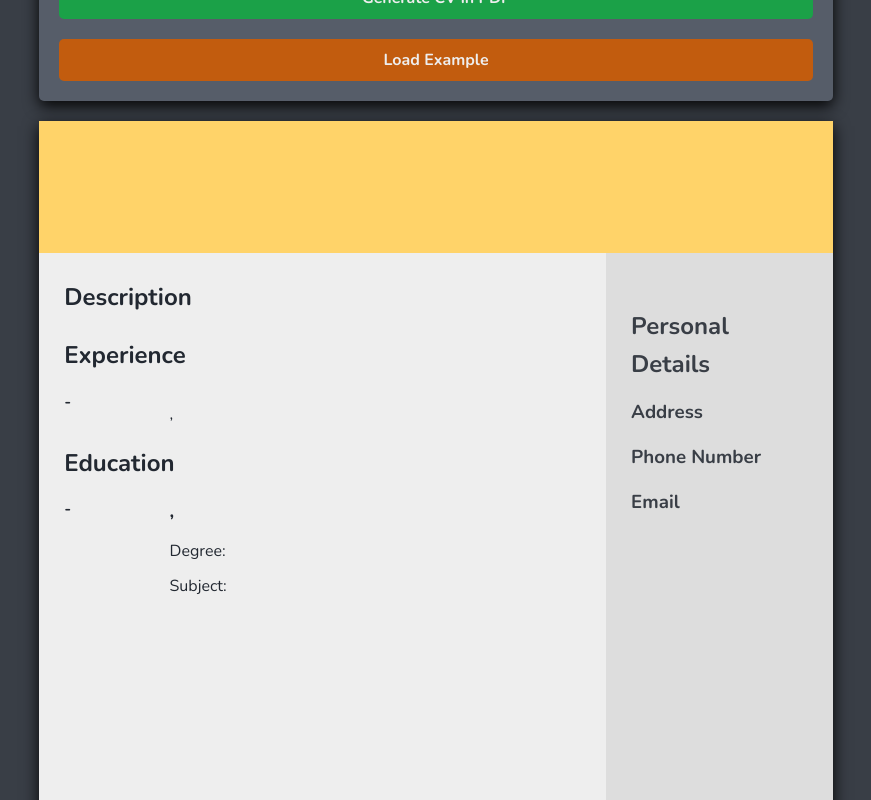
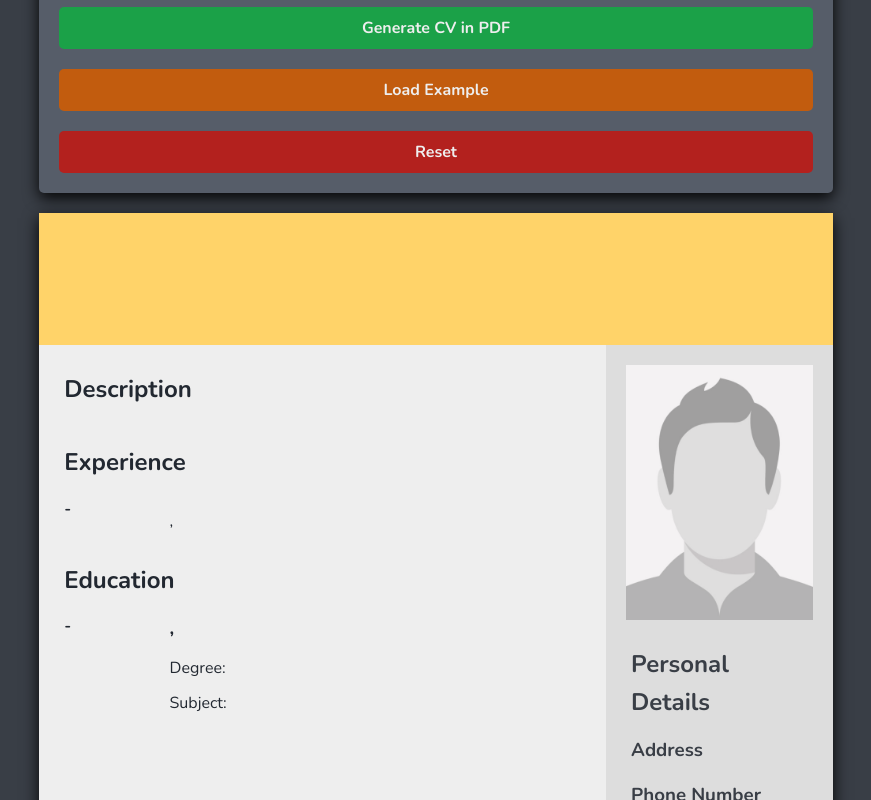
Before and after one commit to GBN6/CV-Application, a React (Create React App) app: page / in a window 1280 px wide. Shown: the part 1500-2300 px from the top of the page, without its empty margins (204-1075 px from the left). Built offline with nearby package versions, Linux system fonts and the light colour scheme.

Commit message:
Add reset preview button

```diff
--- a/src/components/CvForm/CvForm.js
+++ b/src/components/CvForm/CvForm.js
@@ -16,6 +16,7 @@ const CvForm = ({
   onDeleteEducation,
   onPrint,
   onLoadExample,
+  onReset,
 }) => {
   return (
     <CvWrapper>
@@ -34,6 +35,7 @@ const CvForm = ({
       />
       <Button text='Generate CV in PDF' onClick={onPrint} primary></Button>
       <Button text="Load Example" onClick={onLoadExample} secondary></Button>
+      <Button text="Reset" onClick={onReset} red></Button>
     </CvWrapper>
   );
 };
--- a/src/components/CvPreview/ResultContent.js
+++ b/src/components/CvPreview/ResultContent.js
@@ -16,7 +16,7 @@ const ResultContent = ({ personalInfo, experience, education }) => {
   return (
     <ContentWrap>
       <Section title='Description' contrastTitle>
-        {personalInfo.description}
+        <Description>{personalInfo.description}</Description>
       </Section>
       <Section title='Experience'>{experienceItems}</Section>
       <Section title='Education'>{educationItems}</Section>
@@ -30,4 +30,8 @@ const ContentWrap = styled.div`
   color: #222831;
 `;
 
+const Description = styled.div`
+  font-style: italic;
+`;
+
 export default ResultContent;
--- a/src/components/CvPreview/ResultSidebar.js
+++ b/src/components/CvPreview/ResultSidebar.js
@@ -24,8 +24,6 @@ const SidebarWrap = styled.div`
 
 const Photo = styled.img`
   margin-bottom: 2rem;
-  max-height: 300px;
-  max-width: 170px;
 `;
 
 export default ResultSidebar;
--- a/src/components/Main.js
+++ b/src/components/Main.js
@@ -124,19 +124,12 @@ const Main = () => {
     });
   };
 
-  // const handlePrint = () => {
-  //   const input = document.getElementById('divToPrint');
-  //   console.log(input)
-  //   html2canvas(input).then((canvas) => {
-  //     const imgData = canvas.toDataURL('image/png')
-  //     const pdf = new jsPDF();
-  //     pdf.addImage(imgData, 'JPEG', 0, 0)
-  //     pdf.save('cv.pdf')
-  //   })
-  // }
-
   const handleLoadExample = () => {
     setCv(exampleCV);
+  };
+
+  const handleReset = () => {
+    setCv(emptyCv);
   };
 
   const componentRef = useRef();
@@ -155,6 +148,7 @@ const Main = () => {
         onDeleteEducation={handleDeleteEducation}
         onPrint={handlePrint}
         onLoadExample={handleLoadExample}
+        onReset={handleReset}
       />
       <CvPreview cv={cv} ref={componentRef} />
     </MainWrapper>
--- a/src/components/Utility/Button.js
+++ b/src/components/Utility/Button.js
@@ -1,8 +1,17 @@
 import React from 'react';
 import styled, { css } from 'styled-components';
 
-const Button = ({ text, onClick, primary, secondary }) => {
-  return <ButtonWrap primary={primary} secondary={secondary} onClick={onClick}>{text}</ButtonWrap>;
+const Button = ({ text, onClick, primary, secondary, red }) => {
+  return (
+    <ButtonWrap
+      primary={primary}
+      secondary={secondary}
+      red={red}
+      onClick={onClick}
+    >
+      {text}
+    </ButtonWrap>
+  );
 };
 const ButtonWrap = styled.button`
   padding: 1rem;
@@ -18,7 +27,7 @@ const ButtonWrap = styled.button`
     props.primary &&
     css`
       background-color: #1ba148;
-      color: #EEEEEE;
+      color: #eeeeee;
       &:hover {
         background-color: #0a9037;
       }
@@ -26,9 +35,9 @@ const ButtonWrap = styled.button`
         background-color: #098026;
       }
     `}
-    ${(props) =>
-      props.secondary &&
-      css`
+  ${(props) =>
+    props.secondary &&
+    css`
         background-color: #c25c0e};
         color: #EEEEEE;
         &:hover {
@@ -38,6 +47,18 @@ const ButtonWrap = styled.button`
           background-color: #a03a0c;
         }
       `}
+    ${(props) =>
+    props.red &&
+    css`
+      background-color: #b3211e;
+      color: #EEEEEE;
+      &:hover {
+        background-color: #a2100d;
+      }
+      &:active {
+        background-color: #91000c;
+      }
+    `}
 `;
 
 export default Button;
--- a/src/components/Utility/Section.js
+++ b/src/components/Utility/Section.js
@@ -14,7 +14,7 @@ const SectionWrap = styled.section`
   display: flex;
   flex-direction: column;
   gap: 0.5rem;
-  margin-bottom: 1rem;
+  margin-bottom: 2rem;
 `;
 
 const Title = styled.h2`
--- a/src/components/Utility/emptyCv.js
+++ b/src/components/Utility/emptyCv.js
@@ -1,11 +1,12 @@
 import { v4 as uuidv4 } from "uuid";
+import emptyPhoto from '../../assets/photo.png'
 
 const emptyCv = {
   personalInfo: {
     firstName: "",
     lastName: "",
     title: "",
-    photo: "",
+    photo: emptyPhoto,
     address: "",
     phoneNumber: "",
     email: "",
--- a/src/index.css
+++ b/src/index.css
@@ -46,6 +46,11 @@ p {
     padding: 0.5rem;
 }
 
+img {
+    display: block;
+    width: 100%;
+}
+
 button,
 input,
 textarea {
```
